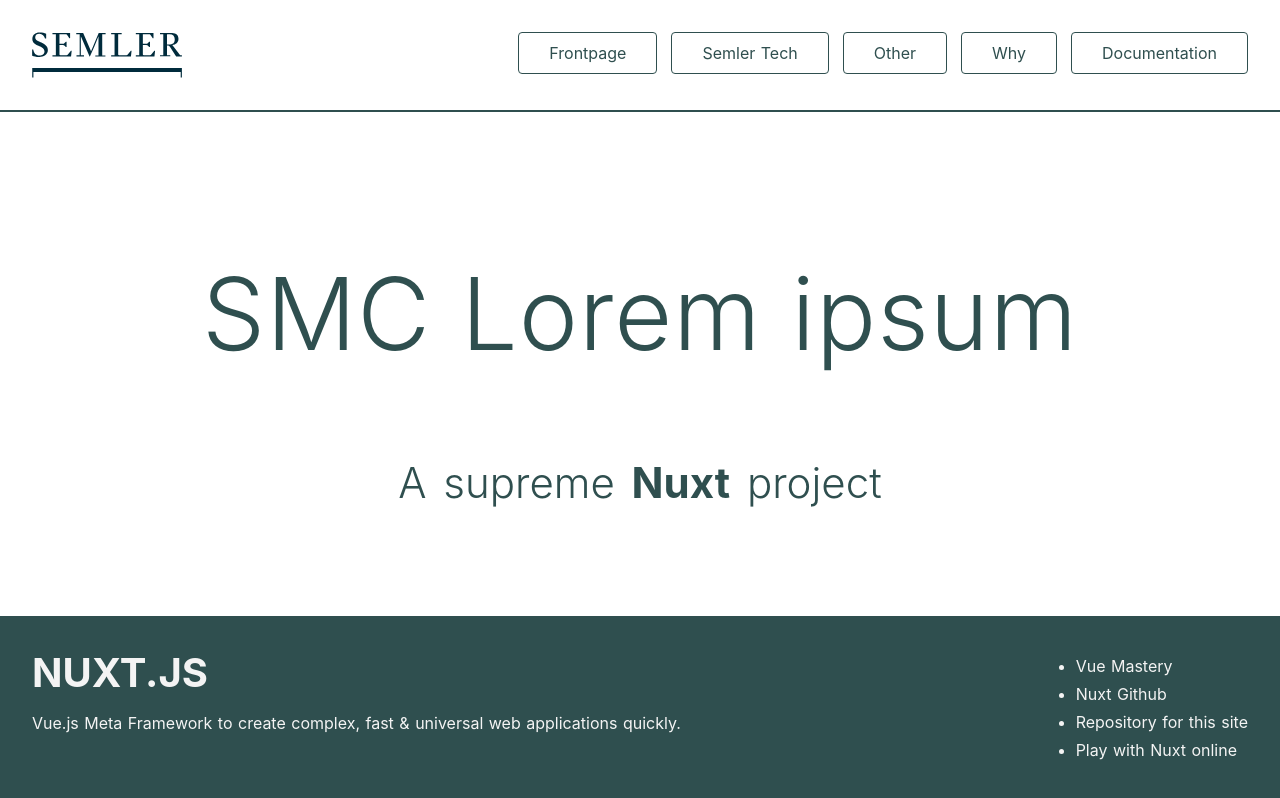
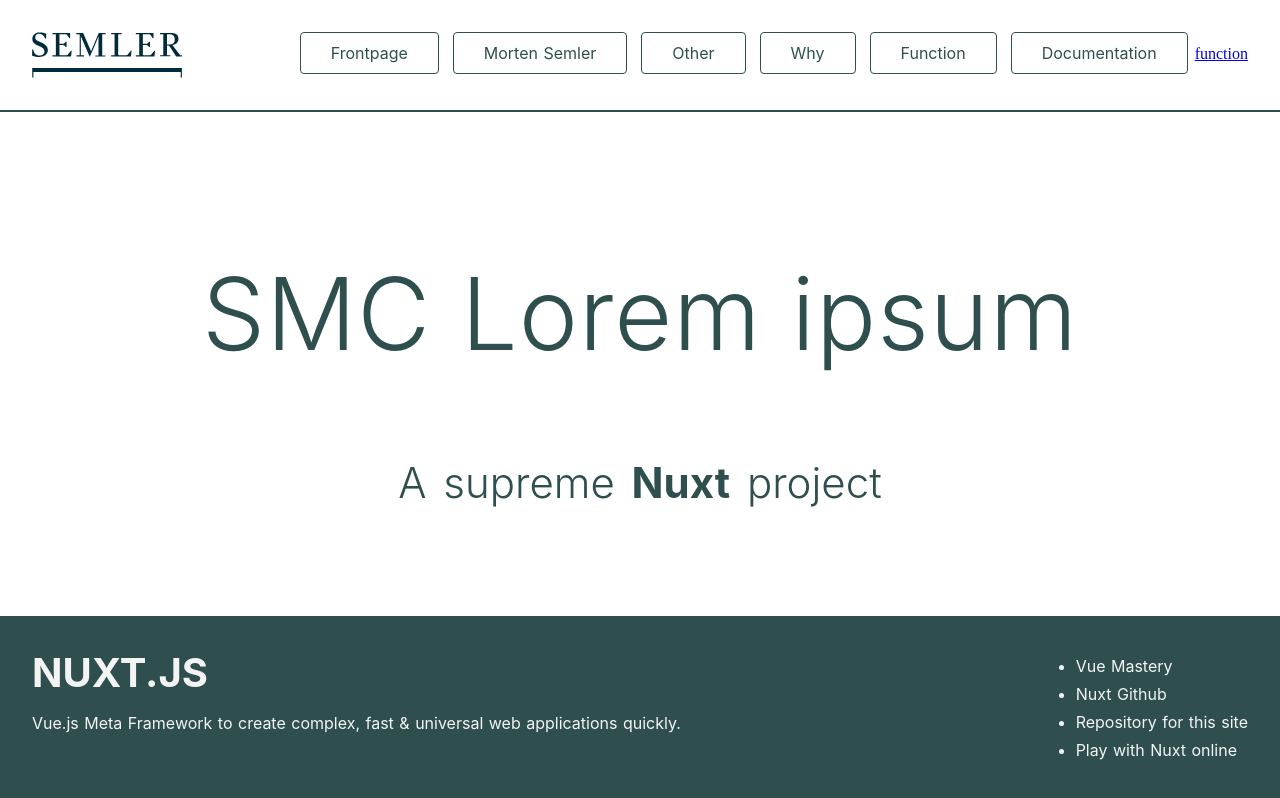
Before and after one commit to ronnidc/ui-engine, a Nuxt app: page / in a window 1280 px wide. Built offline with nearby package versions, Linux system fonts and the light colour scheme.

Commit message:
Playing with adding an external script to a component

```diff
--- a/src/components/Navigation/Navigation.vue
+++ b/src/components/Navigation/Navigation.vue
@@ -1,21 +1,37 @@
 <template>
     <nav class="navigation">
         <Button text="Frontpage" url="/" theme="primary" />
-        <Button text="Semler Tech" url="/semler" theme="primary" />
+        <Button :text="message" url="/semler" theme="primary" />
         <Button text="Other" url="/other" theme="primary" />
         <Button text="Why" url="/why" theme="primary" />
+        <Button text="Function" url="#" v-on:click="getNavigation" theme="secondary" />
         <Button text="Documentation" url="https://nuxtjs.org/" theme="secondary" target="_blank" rel="noreferrer" />
+        <a href="#" v-on:click="getNavigation">function</a>
     </nav>
 </template>
 
 <script>
+    import { navigation } from './navigation.js';
     import Button from "~/components/Button/Button.vue";
 
     export default {
         components: {
             Button
+        },
+        data () {
+            return {
+                // Data can also be asigned here
+                message: 'Morten Semler'
+            }
+        },
+        methods: {
+            getNavigation: function() {
+                // Output script from navigation.js
+                navigation();
+            }
         }
     };
+
 </script>
 
 <style lang="scss">
--- /dev/null
+++ b/src/components/Navigation/navigation.js
@@ -0,0 +1,14 @@
+export function navigation() {
+    alert('Hello from navigation.js');
+}
+
+
+
+
+// export default {
+//     methods: {
+//       commonMethod() {
+//         console.log('Hello from navigation.js');
+//       }
+//     }
+//   }
```
